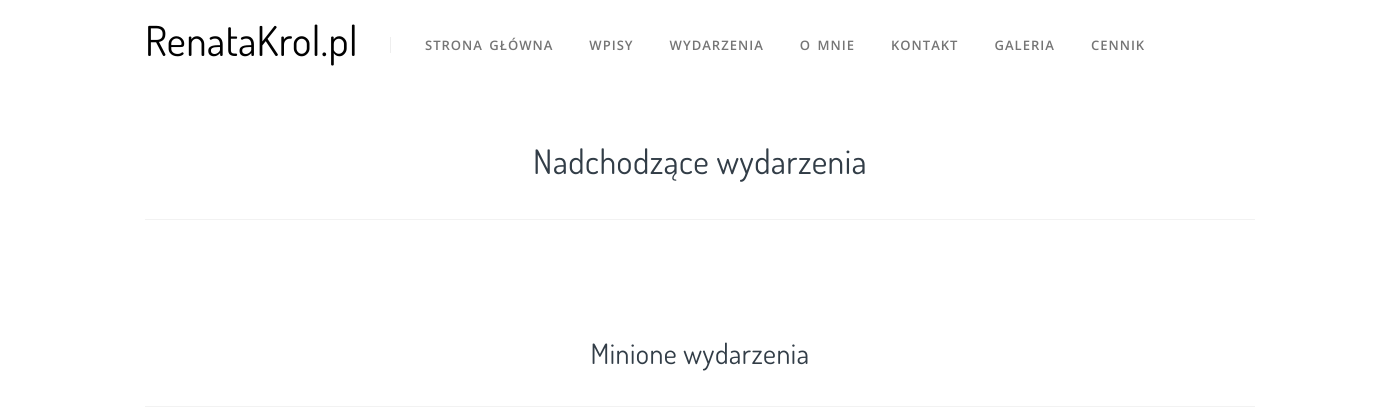
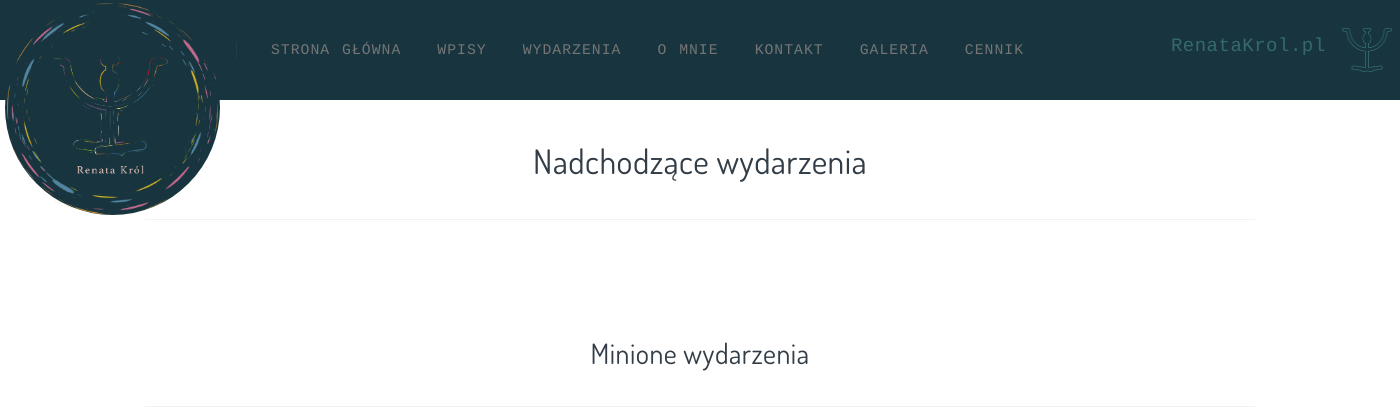
Before and after one commit to wiaderko024/renatakrol.pl, a Django app: page /events/ in a window 1400 px wide. Shown: the top 420 px of the page. Run offline with Django 4.2, Linux system fonts and the light colour scheme; data that the repository does not hold is empty; some libraries are stand-ins or nearby versions.

Commit message:
Created base of home_page navbar

```diff
--- a/pages/templates/base_index.html
+++ b/pages/templates/base_index.html
@@ -17,6 +17,11 @@
     <link href="{% static 'assets/css/style.css' %}" rel="stylesheet">
 
     <style>
+        body {
+            padding: 0;
+            margin: 0;
+        }
+
         @media (min-width: 0px) and (max-width: 900px) {
             .xd {
                 margin-left: 25% !important;
--- a/pages/templates/navbar.html
+++ b/pages/templates/navbar.html
@@ -1,30 +1,69 @@
+{% load static %}
+
+{% block styles %}
+    <style>
+        .my-navbar {
+            background-color: #18353f;
+            z-index: 50;
+        }
+        .stick {
+            background-color: #18353f !important;
+        }
+        .navbar {
+            top: 0;
+            height: 100px;
+            padding: 0;
+        }
+        .full-logo {
+            width: 215px;
+            height: 215px;
+            border-radius: 50%;
+            background-color: #18353f;
+            z-index: 100;
+            margin-left: 5px;
+            margin-top: 115px;
+            display: flex;
+            justify-content: center;
+            align-items: center;
+            padding: 2px;
+        }
+    </style>
+{% endblock %}
 
  <!-- Navbar -->
-  <nav class="navbar navbar-expand-lg navbar-dark navbar-stick-dark" data-navbar="sticky">
-    <div class="container">
+  <nav class="navbar navbar-expand-lg navbar-dark navbar-stick-dark my-navbar" data-navbar="sticky">
+    <div class="container" style="padding: 0; margin: 0;">
 
       <div class="navbar-left">
-        <button class="navbar-toggler" type="button">&#9776;</button>
-        <a class="navbar-brand" href="{% url 'home_page' %}">
-          <h1 class="logo-light log">RenataKrol.pl</h1>
-          <h1 class="logo-dark log" style="color: white;">RenataKrol.pl</h1>
-        </a>
+{#        <button class="navbar-toggler" type="button">&#9776;</button>#}
+{#        <a class="navbar-brand" href="{% url 'home_page' %}">#}
+{#          <h1 class="logo-light log">RenataKrol.pl</h1>#}
+{#          <h1 class="logo-dark log" style="color: white;">RenataKrol.pl</h1>#}
+{#        </a>#}
+
+          <div class="full-logo">
+              <img src="{% static 'img/full_logo.png' %}" alt="full-logo" height="213" width="213">
+          </div>
       </div>
 
       <section class="navbar-mobile">
         <span class="navbar-divider d-mobile-none"></span>
 
-        <nav class="nav nav-navbar">
-          <a class="nav-link nl" href="{% url 'home_page' %}" style="color: white;">Strona główna</a>
-          <a class="nav-link nl" href="{% url 'posts:all_posts_page' %}" style="color: white;">Wpisy</a>
-          <a class="nav-link nl" href="{% url 'events:all_events_page' %}" style="color: white;">Wydarzenia</a>
-          <a class="nav-link nl" href="{% url 'about_me' %}" style="color: white;">O mnie</a>
-          <a class="nav-link nl" href="{% url 'contact_page' %}" style="color: white;">Kontakt</a>
-          <a class="nav-link nl" href="{% url 'gallery_page' %}" style="color: white;">Galeria</a>
-            <a class="nav-link nl" href="{% url 'pricing:pricing_page' %}" style="color: white;">Cennik</a>
+        <nav class="nav nav-navbar" style="color: #b7b5b4; font-family: 'Courier', monospace; font-size: 17px;">
+          <a class="nav-link nl" href="{% url 'home_page' %}" style="font-weight: normal;">Strona główna</a>
+          <a class="nav-link nl" href="{% url 'posts:all_posts_page' %}" style="font-weight: normal;">Wpisy</a>
+          <a class="nav-link nl" href="{% url 'events:all_events_page' %}" style="font-weight: normal;">Wydarzenia</a>
+          <a class="nav-link nl" href="{% url 'about_me' %}" style="font-weight: normal;">O mnie</a>
+          <a class="nav-link nl" href="{% url 'contact_page' %}" style="font-weight: normal;">Kontakt</a>
+          <a class="nav-link nl" href="{% url 'gallery_page' %}" style="font-weight: normal;">Galeria</a>
+            <a class="nav-link nl" href="{% url 'pricing:pricing_page' %}" style="font-weight: normal;">Cennik</a>
         </nav>
       </section>
 
+        <div class="navbar-right" style="display: flex; margin-right: -215px;">
+            <h1 class="navbar-brand" href="{% url 'home_page' %}" style="font-size: 19px; font-family: Courier, monospace; color: #356a6b !important;">RenataKrol.pl</h1>
+            <img src="{% static 'img/logo.png' %}" alt="" height="50" width="50">
+        </div>
 
     </div>
   </nav>
```
Also changed, not shown: renatakrol/settings.py (+5 -5 lines), pages/static/img/full_logo.png (added), pages/static/img/logo.png (added), posts/migrations/0002_alter_post_kind.py (added).
